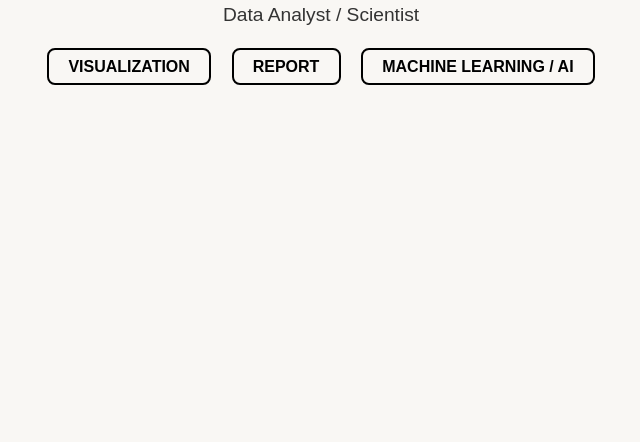
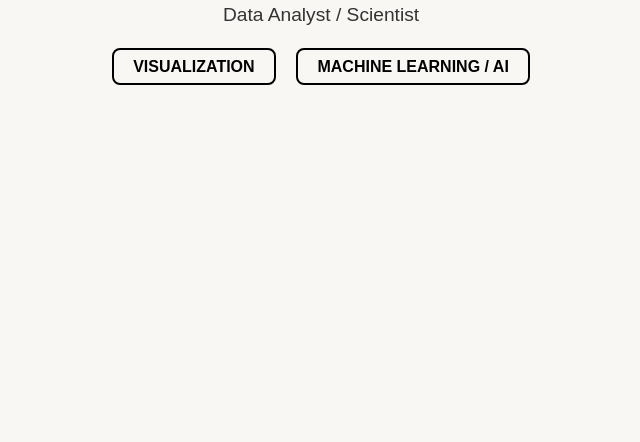
Before and after one commit to buivh0101/anhbui, a plain HTML site: page index.html in a window 1280 px wide. Shown: the part 358-800 px from the top of the page, without its empty margins (319-959 px from the left). Drawn offline with Linux system fonts and the light colour scheme.

Commit message:
Update index.html

```diff
--- a/index.html
+++ b/index.html
@@ -13,7 +13,6 @@
 
     <div class="buttons">
       <a href="viz.html">VISUALIZATION</a>
-      <a href="report.html">REPORT</a>
       <a href="mlai.html">MACHINE LEARNING / AI</a>
     </div>
 
```
